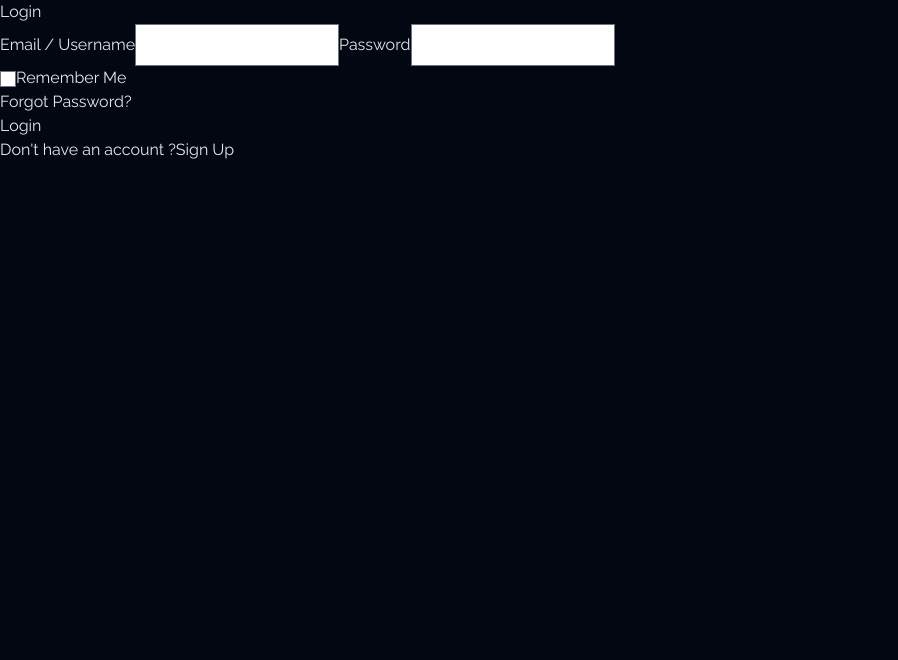
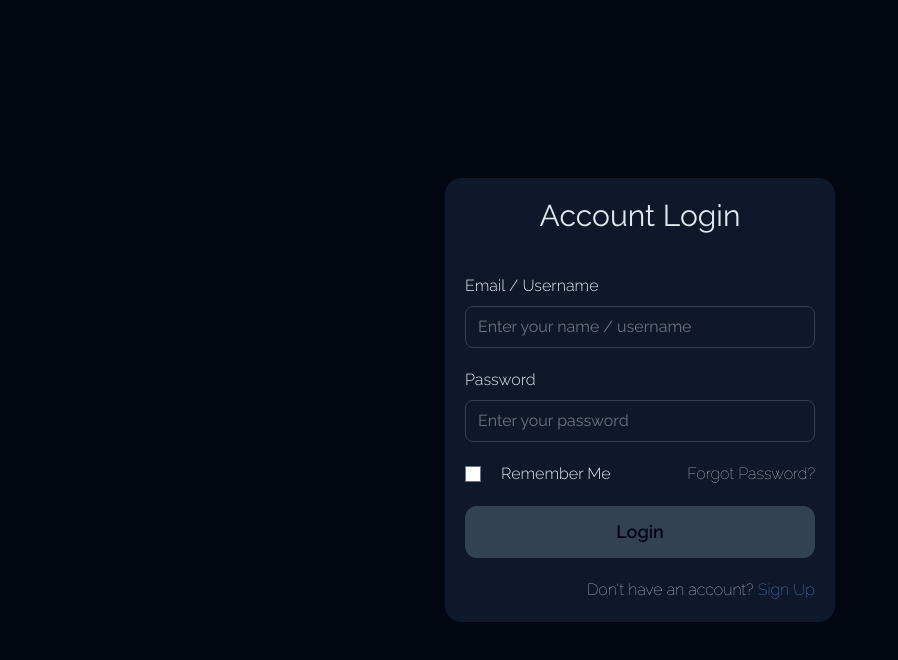
Before and after one commit to Officialibn1/wize, a Next.js app: page /login in a window 1280 px wide. Shown: the top 660 px of the page, without its empty margins (0-898 px from the left). Built offline with nearby package versions, Linux system fonts and the light colour scheme.

Commit message:
Login page complete

```diff
--- /dev/null
+++ b/app/components/Navbar.tsx
@@ -0,0 +1,11 @@
+import React from "react";
+
+const HomeNavbar = () => {
+	return (
+		<div className='container'>
+			<nav></nav>
+		</div>
+	);
+};
+
+export default HomeNavbar;
--- /dev/null
+++ b/app/components/styles/LoginForm.css
@@ -0,0 +1,45 @@
+.formElement {
+	@apply w-fit m-auto h-fit p-5 flex flex-col gap-5 rounded-2xl bg-slate-900;
+}
+
+.formElement legend {
+	@apply text-3xl text-center mb-5;
+}
+
+.formElement label {
+	@apply flex flex-col gap-2 w-[350px];
+}
+
+.formElement > div {
+	@apply flex justify-between items-center;
+}
+
+.formElement > div > p {
+	@apply font-thin;
+}
+.formElement label.inputCheck {
+	@apply flex-row w-fit items-center gap-5;
+}
+
+.formElement label span {
+	@apply font-light;
+}
+
+.formElement label input[type="text"],
+[type="password"] {
+	@apply rounded-lg bg-transparent;
+	border: 1px solid rgb(51 65 85);
+	outline: none;
+}
+
+.formElement > button {
+	@apply bg-slate-700 text-slate-950 py-3 rounded-xl md:hover:bg-slate-800 font-semibold text-lg;
+}
+
+.formElement > p {
+	@apply font-thin text-end;
+}
+
+.formElement > p a {
+	@apply text-blue-400;
+}
--- a/app/components/styles/LoginPage.css
+++ b/app/components/styles/LoginPage.css
@@ -0,0 +1,3 @@
+.loginPage {
+	@apply w-full h-[100dvh] flex;
+}
--- a/app/components/ui/LoginForm.tsx
+++ b/app/components/ui/LoginForm.tsx
@@ -1,16 +1,18 @@
 import Link from "next/link";
 import React from "react";
+import "@/app/components/styles/LoginForm.css";
 
 const LoginForm = () => {
 	return (
-		<form>
-			<legend>Login</legend>
+		<form className='formElement'>
+			<legend>Account Login</legend>
 
 			<label>
 				<span>Email / Username</span>
 				<input
 					type='text'
 					id='name'
+					placeholder='Enter your name / username'
 				/>
 			</label>
 
@@ -19,11 +21,12 @@ const LoginForm = () => {
 				<input
 					type='password'
 					id='password'
+					placeholder='Enter your password'
 				/>
 			</label>
 
 			<div>
-				<label>
+				<label className='inputCheck'>
 					<input
 						type='checkbox'
 						name='rememberMe'
@@ -37,7 +40,7 @@ const LoginForm = () => {
 
 			<button>Login</button>
 			<p>
-				Don&apos;t have an account ?<Link href={"/signup"}>Sign Up</Link>
+				Don&apos;t have an account? <Link href={"/signup"}>Sign Up</Link>
 			</p>
 		</form>
 	);
--- a/app/dashboard/page.tsx
+++ b/app/dashboard/page.tsx
@@ -10,13 +10,6 @@ const DashboardPage = () => {
 		<div className='flex flex-col gap-5 items-center'>
 			DashboardPage
 			<UserCard user={session?.user} />
-			<Image
-				src={"/customers/ibn_profile.png"}
-				width={200}
-				height={200}
-				alt='texting image'
-				className='w-12 h-12 rounded-full'
-			/>
 		</div>
 	);
 };
--- a/app/global.css
+++ b/app/global.css
@@ -3,8 +3,7 @@
 @tailwind base;
 @tailwind components;
 @tailwind utilities;
-
-@layer base {
+/*
 :root {
 	--background: 0 0% 100%;
 	--foreground: 224 71.4% 4.1%;
@@ -26,9 +25,9 @@
 	--input: 220 13% 91%;
 	--ring: 262.1 83.3% 57.8%;
 	--radius: 0.3rem;
-	}
+} */
 
-	.dark {
+:root {
 	--background: 224 71.4% 4.1%;
 	--foreground: 210 20% 98%;
 	--card: 224 71.4% 4.1%;
@@ -49,9 +48,14 @@
 	--input: 215 27.9% 16.9%;
 	--ring: 263.4 70% 50.4%;
 }
+
+body {
+	@apply max-w-[1736px] mx-auto outline text-slate-200;
+	font-family: "Raleway", sans-serif;
+	background: hsl(var(--background));
+	/* color: hsl(var(--foreground)); */
 }
 
-body {
-	@apply bg-bunker-950 text-slate-200;
-	font-family: "Raleway", sans-serif;
+.customContainer {
+	@apply px-3 md:px-5 w-full;
 }
--- a/app/login/page.tsx
+++ b/app/login/page.tsx
@@ -1,11 +1,14 @@
 import React from "react";
 import LoginForm from "../components/ui/LoginForm";
+import "@/app/components/styles/LoginPage.css";
 
 const LoginPage = () => {
 	return (
-		<div>
-			<LoginForm />
-		</div>
+		<main className=' customContainer'>
+			<div className='loginPage'>
+				<LoginForm />
+			</div>
+		</main>
 	);
 };
 
--- a/app/page.tsx
+++ b/app/page.tsx
@@ -2,11 +2,8 @@ import Link from "next/link";
 
 const Page = () => {
 	return (
-		<main>
-			<h1 className='text3xl'>Hello World!!</h1>
-			<br />
-			<br />
-			<Link href={"/dashboard"}>dashboard</Link>
+		<main className='outline w-full'>
+			<h1 className='text-3xl my-10 text-center'>Testing Dark Theme</h1>
 		</main>
 	);
 };
```
Lines whose indentation alone changed are shown as unchanged.
